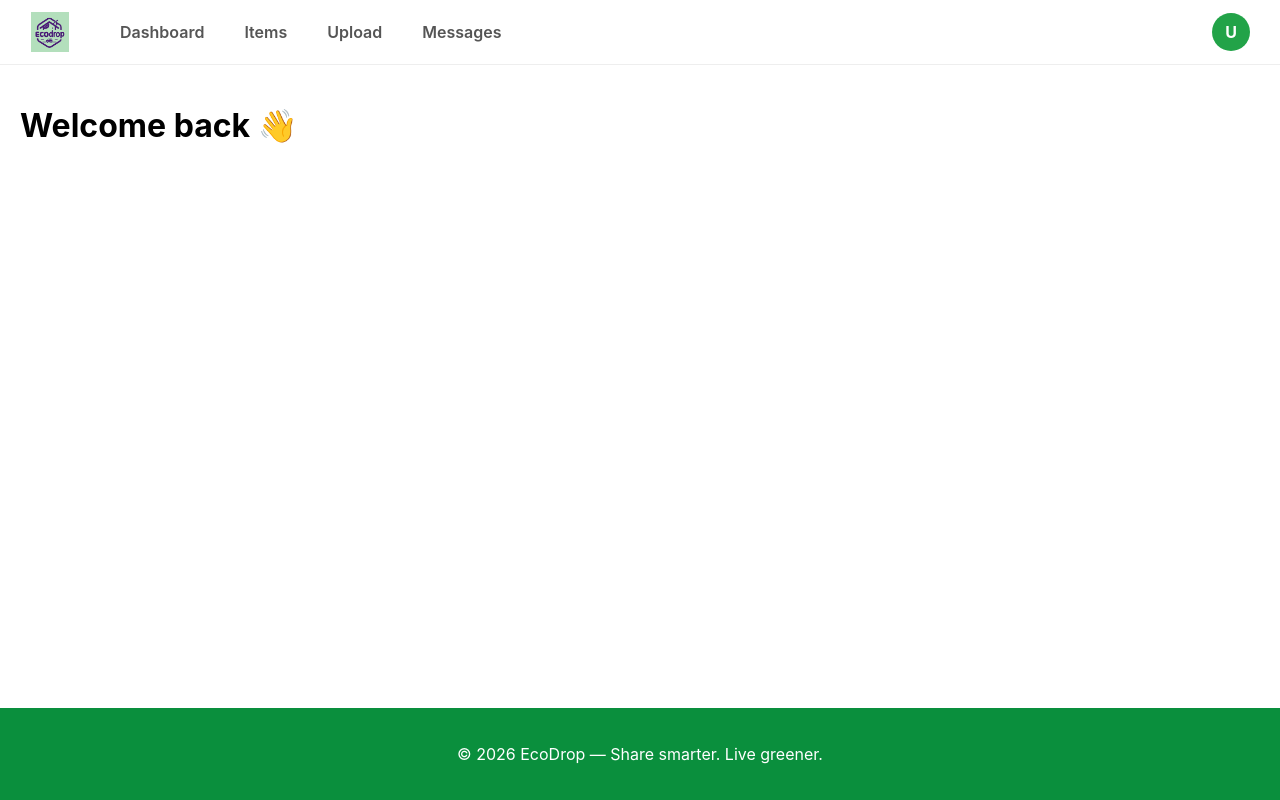
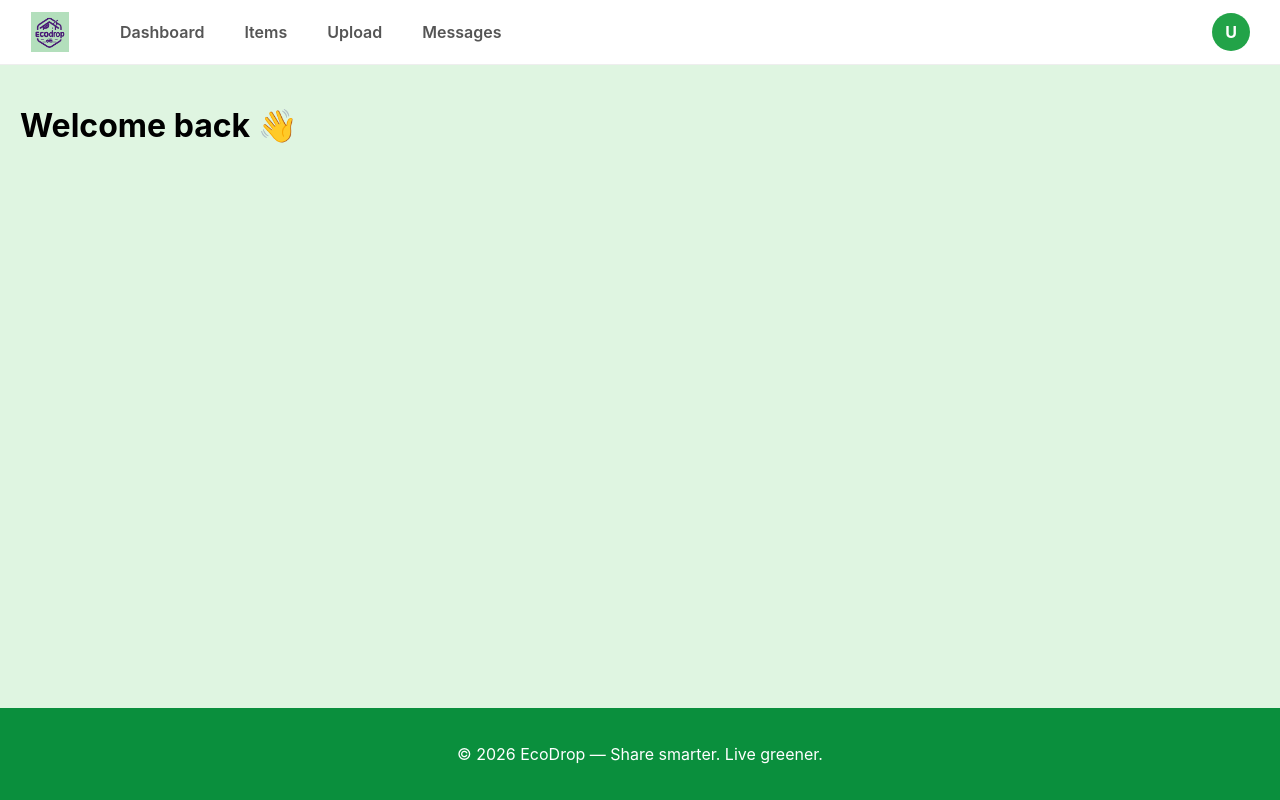
Before and after one commit to Adheesh49/ecodrop, a React (Create React App) app in the folder frontend/: page /dashboard in a window 1280 px wide. Built offline with nearby package versions, Linux system fonts and the light colour scheme.

Commit message:
Dashboard color changed.

```diff
--- a/frontend/src/components/dashboardLayout.css
+++ b/frontend/src/components/dashboardLayout.css
@@ -2,6 +2,7 @@
   display: flex;
   flex-direction: column;
   min-height: 100vh;
+  background-color: #dff5e1;
 }
 
 .dash-content {
```
